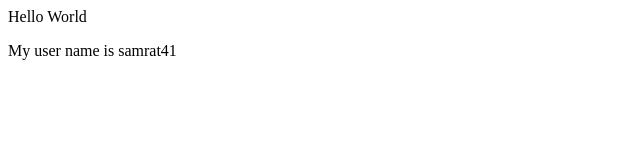
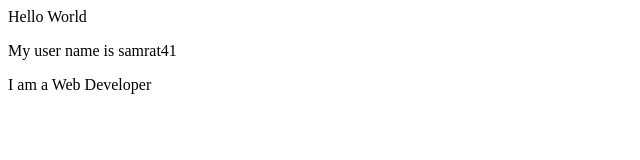
Before and after one commit to samrat41/samrat41.github.io, a plain HTML site: page index.html in a window 1280 px wide. Shown: the whole page, without its empty margins (0-640 px from the left). Drawn offline with Linux system fonts and the light colour scheme.

Commit message:
CR2 Updating the job description

```diff
--- a/index.html
+++ b/index.html
@@ -1,3 +1,5 @@
 <p>Hello World</p>
 
 <p>My user name is samrat41</p>
+
+<p>I am a Web Developer</p>
```
